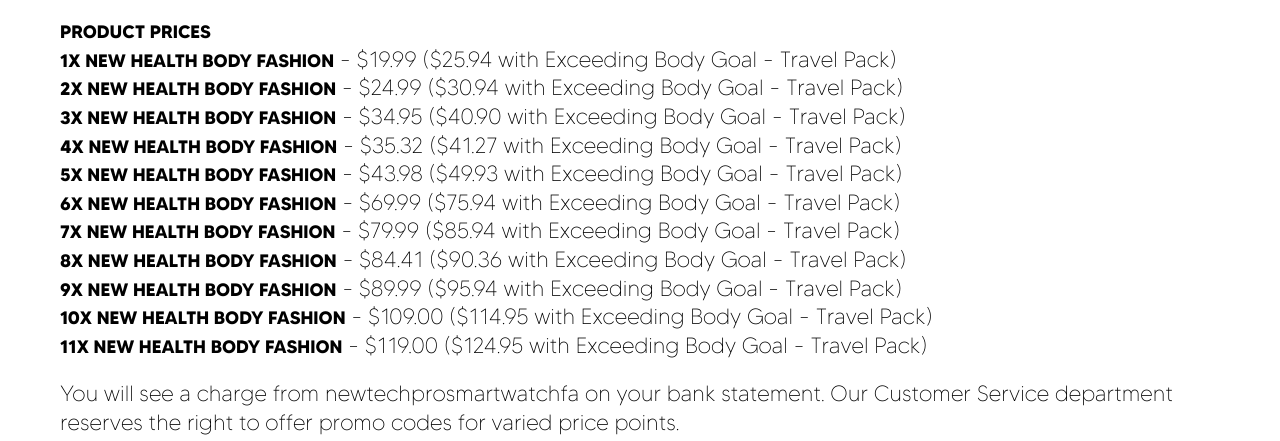
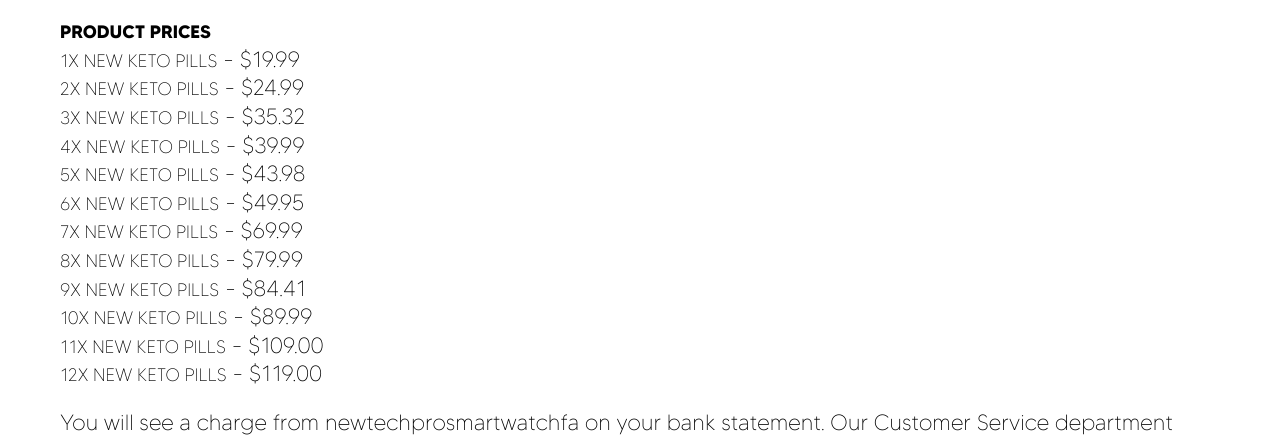
Before and after one commit to YanaEgorova/51, a plain HTML site: page terms.html in a window 1280 px wide. Shown: the part 343-784 px from the top of the page. Drawn offline with Linux system fonts and the light colour scheme.

Commit message:
Update terms.html

```diff
--- a/terms.html
+++ b/terms.html
@@ -48,37 +48,52 @@
                 <span class="fw bold">Product Prices</span>
             </p>
             <p class="text mb-0">
-                <span class="fw bold">1x New Health Body Fashion</span> - $19.99 ($25.94 with Exceeding Body Goal - Travel Pack)
+                <span class="bold">1x New Keto pills</span> - $19.99
+
               </p>
               <p class="text mb-0">
-                <span class="fw bold">2x New Health Body Fashion</span> - $24.99 ($30.94 with Exceeding Body Goal - Travel Pack)
+                <span class="bold">2x New Keto pills</span> - $24.99
+
               </p>
               <p class="text mb-0">
-                <span class="fw bold">3x New Health Body Fashion</span> - $34.95 ($40.90 with Exceeding Body Goal - Travel Pack)
+                <span class="bold">3x New Keto pills</span> - $35.32
+
               </p>
               <p class="text mb-0">
-                <span class="fw bold">4x New Health Body Fashion</span> - $35.32 ($41.27 with Exceeding Body Goal - Travel Pack)
+                <span class="bold">4x New Keto pills</span> - $39.99
+
               </p>
               <p class="text mb-0">
-                <span class="fw bold">5x New Health Body Fashion</span> - $43.98 ($49.93 with Exceeding Body Goal - Travel Pack)
+                <span class="bold">5x New Keto pills</span> - $43.98
+
               </p>
               <p class="text mb-0">
-                <span class="fw bold">6x New Health Body Fashion</span> - $69.99 ($75.94 with Exceeding Body Goal - Travel Pack)
+                <span class="bold">6x New Keto pills</span> - $49.95
+
               </p>
               <p class="text mb-0">
-                <span class="fw bold">7x New Health Body Fashion</span> - $79.99 ($85.94 with Exceeding Body Goal - Travel Pack)
+                <span class="bold">7x New Keto pills</span> - $69.99
+
               </p>
               <p class="text mb-0">
-                <span class="fw bold">8x New Health Body Fashion</span> - $84.41 ($90.36 with Exceeding Body Goal - Travel Pack)
+                <span class="bold">8x New Keto pills</span> - $79.99
+
               </p>
               <p class="text mb-0">
-                <span class="fw bold">9x New Health Body Fashion</span> - $89.99 ($95.94 with Exceeding Body Goal - Travel Pack)
+                <span class="bold">9x New Keto pills</span> - $84.41
+
               </p>
               <p class="text mb-0">
-                <span class="fw bold">10x New Health Body Fashion</span> - $109.00 ($114.95 with Exceeding Body Goal - Travel Pack)
+                <span class="bold">10x New Keto pills</span> - $89.99
+
+              </p>
+              <p class="text mb-0">
+                <span class="bold">11x New Keto pills</span> - $109.00
+
               </p>
               <p class="text terms__text-sm-mb">
-                <span class="fw bold">11x New Health Body Fashion</span> - $119.00 ($124.95 with Exceeding Body Goal - Travel Pack)
+                <span class="bold">12x New Keto pills</span> - $119.00
+
               </p>
 
             <p class="text terms__text--mb">You will see a charge from newtechprosmartwatchfa on your bank
```
Lines whose indentation alone changed are shown as unchanged.
